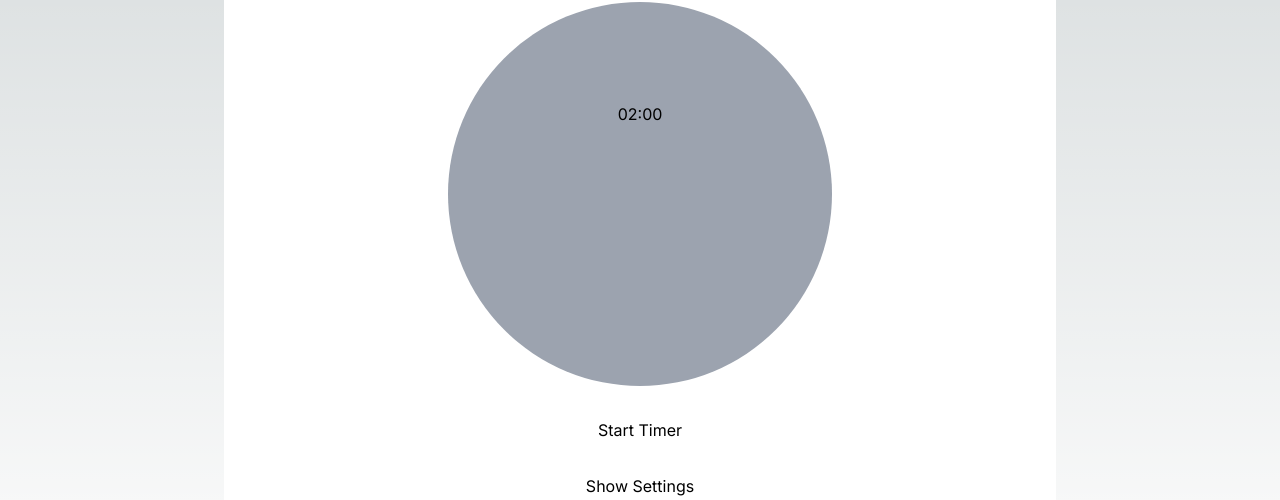
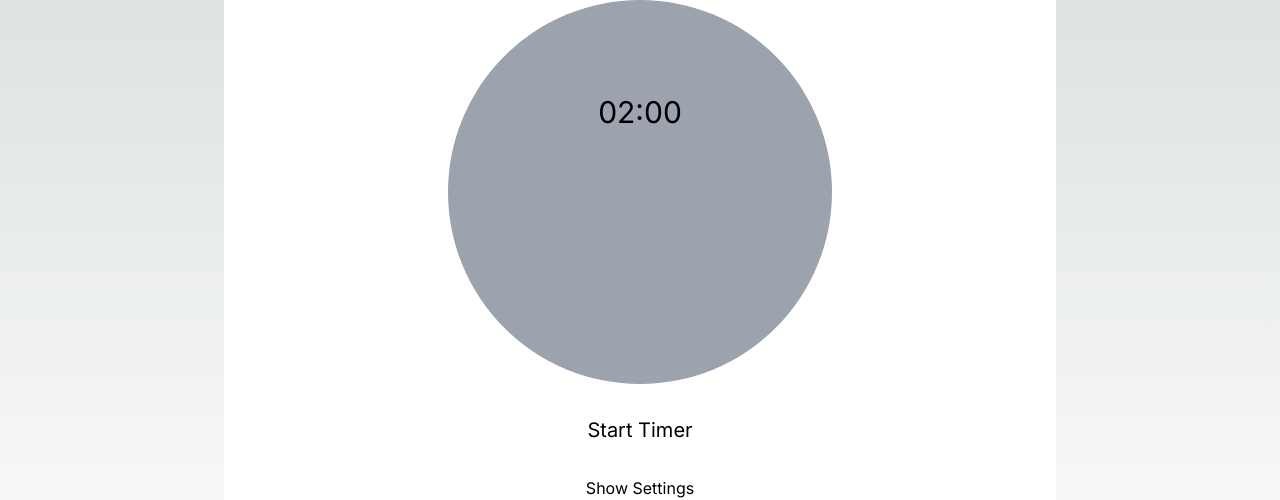
Before and after one commit to Aristotle-P/ts-pomo, a Next.js app: page / in a window 1280 px wide. Shown: the part 166-666 px from the top of the page. Built offline with nearby package versions, Linux system fonts and the light colour scheme.

Commit message:
font size change

```diff
--- a/components/Button.tsx
+++ b/components/Button.tsx
@@ -1,7 +1,7 @@
 export default function Button({toggleTimer}: any) {
     return (
         <div className="flex items-center justify-center">
-            <button onClick={toggleTimer}>Start Timer</button>
+            <button className="text-xl" onClick={toggleTimer}>Start Timer</button>
         </div>
     )
 }
--- a/components/Timer.tsx
+++ b/components/Timer.tsx
@@ -6,7 +6,7 @@ type TimerProps = {
 export default function Timer({displayMins, displaySeconds}: TimerProps) {
     return (
         <div className="flex items-center justify-center pb-40 rounded-full bg-gray-400 h-96 w-96">
-            <div>{displayMins}:{displaySeconds}</div>
+            <div className="text-3xl">{displayMins}:{displaySeconds}</div>
         </div>
     )
 }
```
